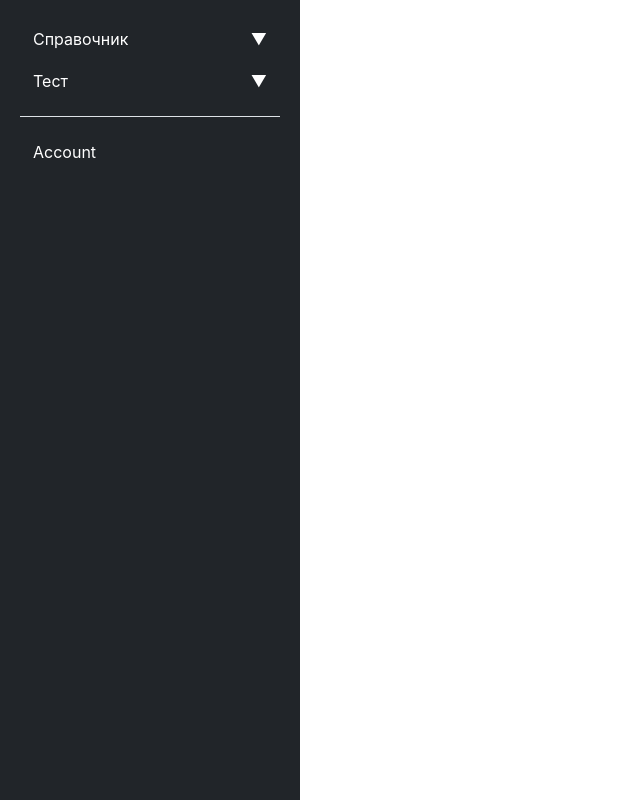
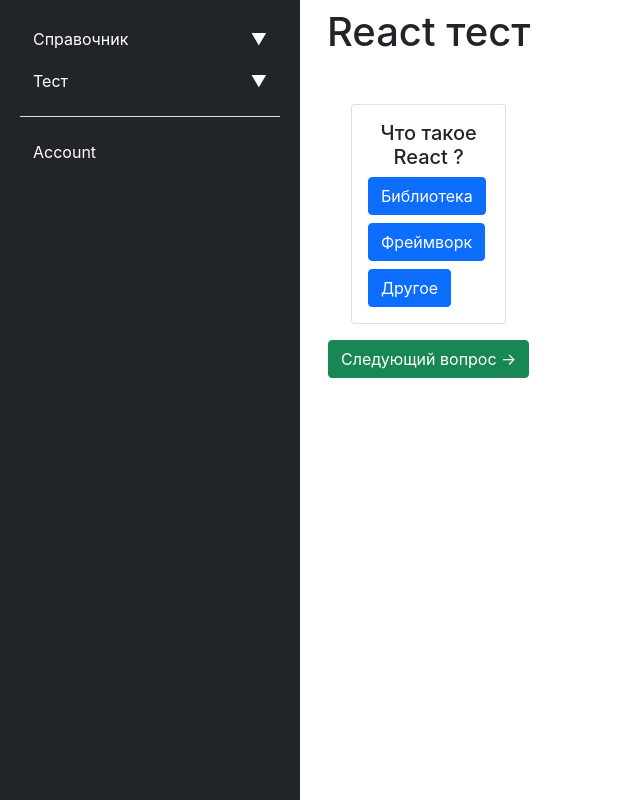
Before and after one commit to WebMobik/school-app, a React (Create React App) app: page /testOne in a window 1280 px wide. Shown: the whole page, without its empty margins (0-640 px from the left). Built offline with nearby package versions, Linux system fonts and the light colour scheme.

Commit message:
Add test page and edit sidebar styles

```diff
--- a/src/App.jsx
+++ b/src/App.jsx
@@ -1,29 +1,12 @@
-import React, { useEffect, useState } from "react";
+import React from "react";
 import MainPage from "./pages/Main";
 import { BrowserRouter as Router, Switch, Route } from "react-router-dom";
 import Sidebar from "./components/Sidebar";
 import data from "./config/staticData";
 import Info from "./pages/Info/Info";
-// import { useDispatch, useSelector } from "react-redux";
-// import { selectQuestion, selectQuestionKey } from "./redux/testsSlice";
+import TestApp from "./pages/TestApp/TestApp";
 
 const App = () => {
-  // const [answer, setAnswer] = useState(null);
-  // const dispatch = useDispatch();
-  // const question = useSelector(selectQuestion);
-  // const questionKey = useSelector(selectQuestionKey);
-
-  // useEffect(() => {
-  //   setAnswer(question.id);
-  // }, [question]);
-
-  // const handleNextQuestion = () => {
-  //   dispatch({ type: "CHECK_ANSWER", payload: answer });
-  //   setAnswer();
-  // };
-
-  console.log(Object.entries(data)[0][1]);
-
   return (
     <Router>
       <Switch>
@@ -38,6 +21,9 @@ const App = () => {
               </Route>
             )
           )}
+          <Route path="/testOne">
+            <TestApp />
+          </Route>
         </Sidebar>
       </Switch>
     </Router>
--- a/src/components/SidebarItem/SidebarItem.css
+++ b/src/components/SidebarItem/SidebarItem.css
@@ -5,3 +5,7 @@
 .menu-item .up {
   transform: rotate(60deg);
 }
+
+.menu-item a {
+  display: block;
+}
--- a/src/components/WrappedQuestions/WrapperQuestions.jsx
+++ b/src/components/WrapperQuestions/WrapperQuestions.jsx
@@ -1,6 +1,6 @@
 import React from "react";
 
-export const WrapperQuestions = ({ question, setAnswer }) => {
+const WrapperQuestions = ({ question, setAnswer }) => {
   return (
     <div className="col-md-8 mt-5 m-auto">
       <div className="card">
@@ -24,3 +24,5 @@ export const WrapperQuestions = ({ question, setAnswer }) => {
     </div>
   );
 };
+
+export default WrapperQuestions
--- /dev/null
+++ b/src/components/WrapperQuestions/index.js
@@ -0,0 +1,2 @@
+import WrapperQuestions from './WrapperQuestions'
+export default WrapperQuestions
--- a/src/index.css
+++ b/src/index.css
@@ -33,6 +33,6 @@ li a {
 }
 
 .sidebar {
-  width: 300px;
+  min-width: 300px;
   padding: 20px;
 }
--- /dev/null
+++ b/src/pages/TestApp/TestApp.jsx
@@ -0,0 +1,37 @@
+import React, { useEffect, useState } from 'react'
+import { useDispatch, useSelector } from "react-redux";
+import { selectQuestion, selectQuestionKey } from "../../redux/testsSlice";
+import WrapperQuestions from '../../components/WrapperQuestions'
+
+const TestApp = () => {
+    const [answer, setAnswer] = useState(null);
+    const dispatch = useDispatch();
+    const question = useSelector(selectQuestion);
+    const questionKey = useSelector(selectQuestionKey);
+
+    useEffect(() => {
+      setAnswer(question.id);
+    }, [question]);
+
+    const handleNextQuestion = () => {
+      dispatch({ type: "CHECK_ANSWER", payload: answer });
+      setAnswer();
+    };
+
+    return (
+        <div>
+          <div className="container">
+            <h1 className="text-center mt-2">React тест</h1>
+            <WrapperQuestions question={question} setAnswer={setAnswer} />
+            <button
+              className="btn btn-success m-3 float-end"
+              onClick={handleNextQuestion}
+            >
+              Следующий вопрос {"->"}
+            </button>
+          </div>
+        </div>
+    )
+};
+
+export default TestApp
--- /dev/null
+++ b/src/pages/TestApp/index.js
@@ -0,0 +1,2 @@
+import TestApp from './TestApp'
+export default TestApp
```
Also changed, not shown: src/redux/saveAnswers.js (+1 -7 lines), 1 other file (tests, documents, lock files or other folders).
